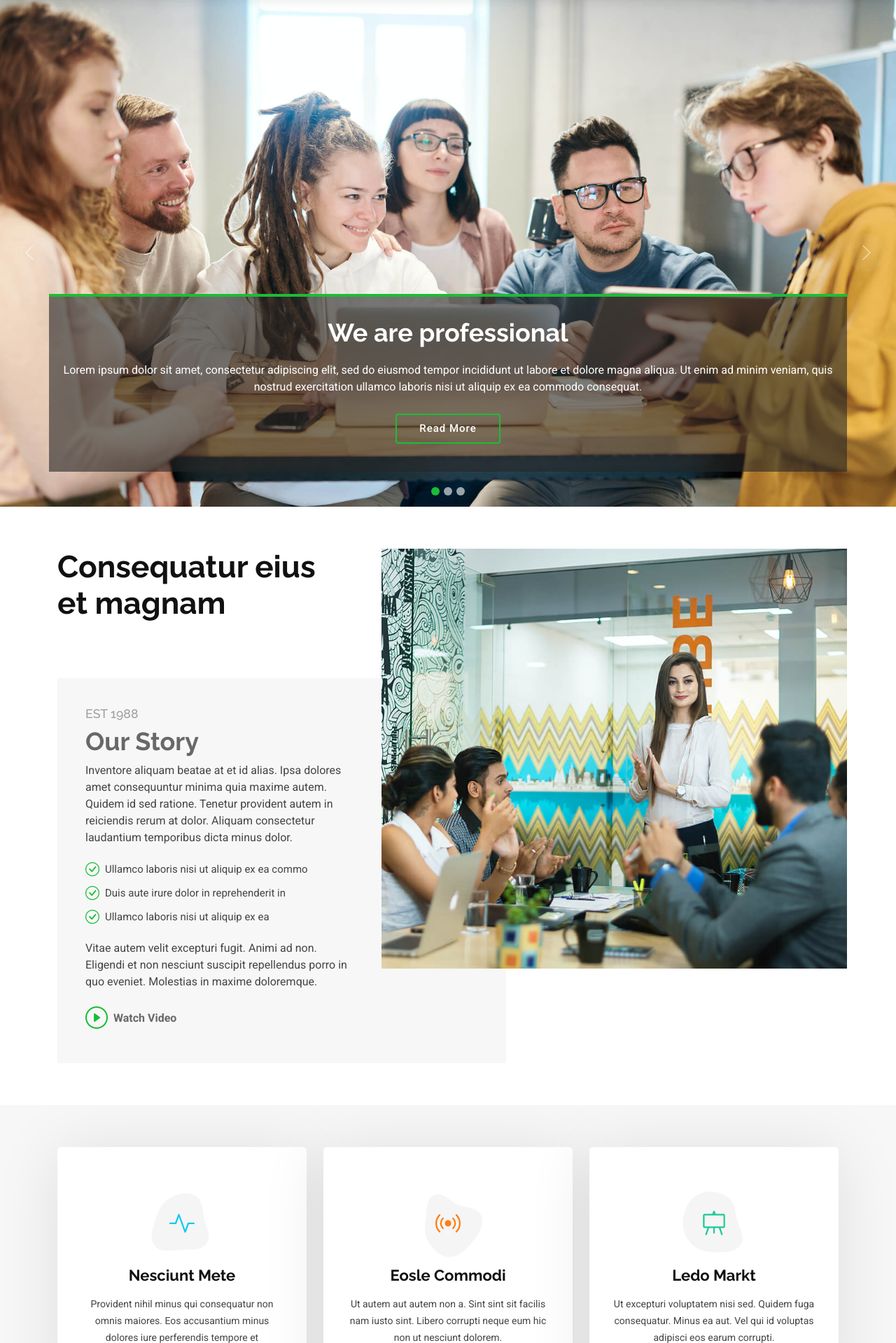
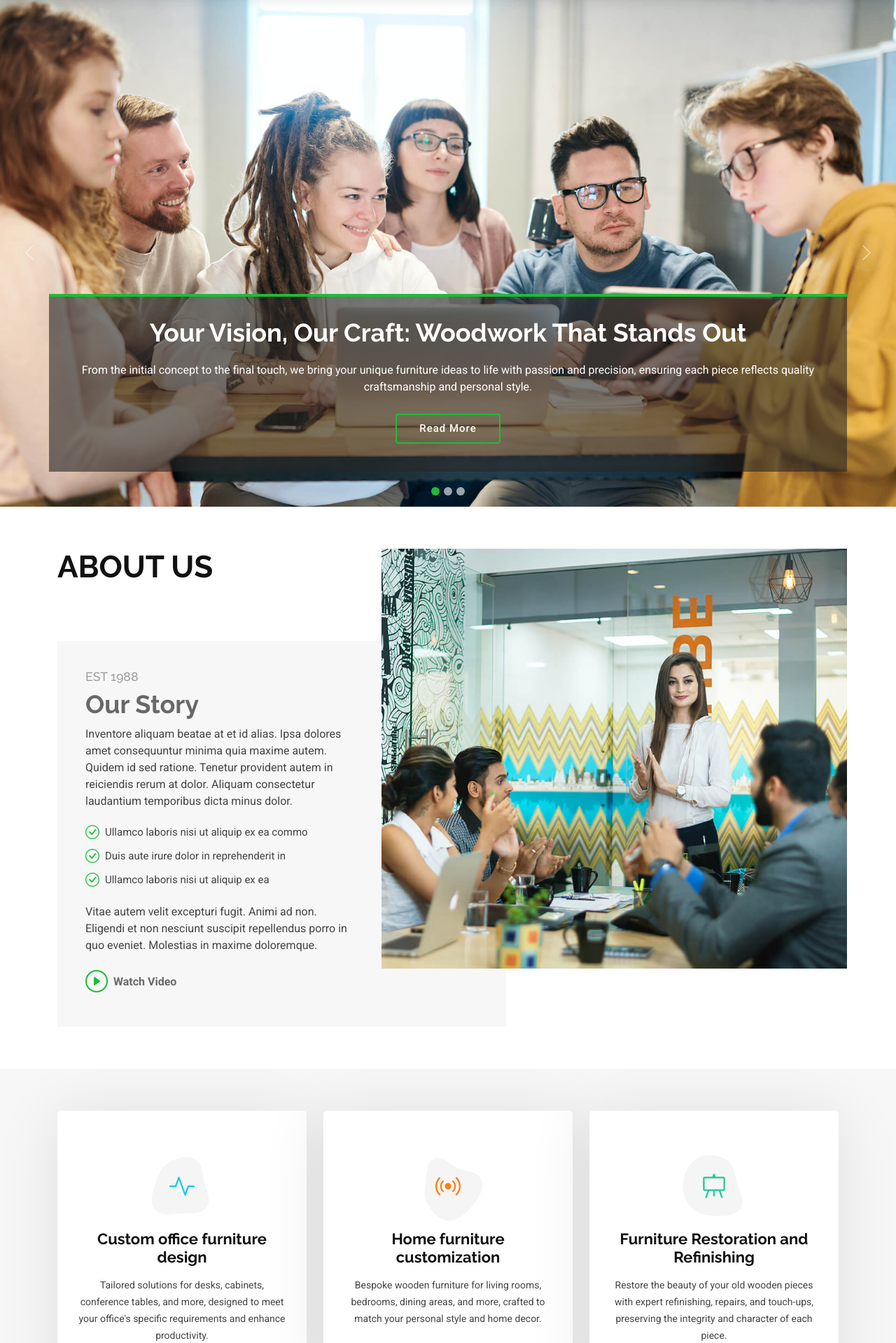
Before and after one commit to quiesscent/company, a Django app: page / in a window 1280 px wide. Shown: the part 77-1996 px from the top of the page at 70% size. Run offline with Django 5.2, Linux system fonts and the light colour scheme; some libraries are stand-ins or nearby versions.

Commit message:
updated the data in the services section
in the home page and services page

```diff
--- a/companywebsite/features/templates/index.html
+++ b/companywebsite/features/templates/index.html
@@ -17,8 +17,8 @@
         <div class="carousel-item active">
           <img src="{% static 'assets/img/hero-carousel/hero-carousel-1.jpg' %}" alt="">
           <div class="container">
-            <h2>We are professional</h2>
-            <p>Lorem ipsum dolor sit amet, consectetur adipiscing elit, sed do eiusmod tempor incididunt ut labore et dolore magna aliqua. Ut enim ad minim veniam, quis nostrud exercitation ullamco laboris nisi ut aliquip ex ea commodo consequat.</p>
+            <h2>Your Vision, Our Craft: Woodwork That Stands Out</h2>
+            <p>From the initial concept to the final touch, we bring your unique furniture ideas to life with passion and precision, ensuring each piece reflects quality craftsmanship and personal style.</p>
             <a href="{% url 'about' %}" class="btn-get-started">Read More</a>
           </div>
         </div><!-- End Carousel Item -->
@@ -26,8 +26,8 @@
         <div class="carousel-item">
           <img src="{% static 'assets/img/hero-carousel/hero-carousel-2.jpg' %}" alt="">
           <div class="container">
-            <h2>At vero eos et accusamus</h2>
-            <p>Nam libero tempore, cum soluta nobis est eligendi optio cumque nihil impedit quo minus id quod maxime placeat facere possimus, omnis voluptas assumenda est, omnis dolor repellendus. Temporibus autem quibusdam et aut officiis debitis aut.</p>
+            <h2>Elevate Your Home with Bespoke Wood Creations</h2>
+            <p>Transform your living spaces with beautifully handcrafted furniture that combines timeless style and functionality, made to complement your home's aesthetic and built to last.</p>
             <a href="{% url 'about' %}" class="btn-get-started">Read More</a>
           </div>
         </div><!-- End Carousel Item -->
@@ -35,8 +35,8 @@
         <div class="carousel-item">
           <img src="{% static 'assets/img/hero-carousel/hero-carousel-3.jpg' %}" alt="">
           <div class="container">
-            <h2>Temporibus autem quibusdam</h2>
-            <p>Beatae vitae dicta sunt explicabo. Nemo enim ipsam voluptatem quia voluptas sit aspernatur aut odit aut fugit, sed quia consequuntur magni dolores eos qui ratione voluptatem sequi nesciunt omnis iste natus error sit voluptatem accusantium.</p>
+            <h2>Crafting Custom Office Furniture That Inspires</h2>
+            <p>Elevate your workspace with expertly crafted wooden furniture, designed to create an environment that enhances productivity and exudes professionalism. Tailored for every unique office need.</p>
             <a href="{% url 'about' %}" class="btn-get-started">Read More</a>
           </div>
         </div><!-- End Carousel Item -->
@@ -65,7 +65,7 @@
           <div class="col-lg-7 about-img" data-aos="zoom-out" data-aos-delay="200"><img src="{% static 'assets/img/about.jpg' %}"></div>
 
           <div class="col-lg-7" data-aos="fade-up" data-aos-delay="100">
-            <h2 class="inner-title">Consequatur eius et magnam</h2>
+            <h2 class="inner-title">ABOUT US</h2>
             <div class="our-story">
               <h4>Est 1988</h4>
               <h3>Our Story</h3>
@@ -106,9 +106,9 @@
                 <i class="bi bi-activity"></i>
               </div>
               <a href="{% url "serviceDetails" %}" class="stretched-link">
-                <h3>Nesciunt Mete</h3>
+                <h3>Custom office furniture design</h3>
               </a>
-              <p>Provident nihil minus qui consequatur non omnis maiores. Eos accusantium minus dolores iure perferendis tempore et consequatur.</p>
+              <p>Tailored solutions for desks, cabinets, conference tables, and more, designed to meet your office's specific requirements and enhance productivity.</p>
             </div>
           </div><!-- End Service Item -->
 
@@ -121,9 +121,9 @@
                 <i class="bi bi-broadcast"></i>
               </div>
               <a href="{% url "serviceDetails" %}" class="stretched-link">
-                <h3>Eosle Commodi</h3>
+                <h3>Home furniture customization</h3>
               </a>
-              <p>Ut autem aut autem non a. Sint sint sit facilis nam iusto sint. Libero corrupti neque eum hic non ut nesciunt dolorem.</p>
+              <p>Bespoke wooden furniture for living rooms, bedrooms, dining areas, and more, crafted to match your personal style and home decor.</p>
             </div>
           </div><!-- End Service Item -->
 
@@ -136,9 +136,9 @@
                 <i class="bi bi-easel"></i>
               </div>
               <a href="{% url "serviceDetails" %}" class="stretched-link">
-                <h3>Ledo Markt</h3>
+                <h3>Furniture Restoration and Refinishing</h3>
               </a>
-              <p>Ut excepturi voluptatem nisi sed. Quidem fuga consequatur. Minus ea aut. Vel qui id voluptas adipisci eos earum corrupti.</p>
+              <p>Restore the beauty of your old wooden pieces with expert refinishing, repairs, and touch-ups, preserving the integrity and character of each piece.</p>
             </div>
           </div><!-- End Service Item -->
 
@@ -151,9 +151,9 @@
                 <i class="bi bi-bounding-box-circles"></i>
               </div>
               <a href="{% url "serviceDetails" %}" class="stretched-link">
-                <h3>Asperiores Commodit</h3>
+                <h3>Wooden Cabinetry and Storage Solutions</h3>
               </a>
-              <p>Non et temporibus minus omnis sed dolor esse consequatur. Cupiditate sed error ea fuga sit provident adipisci neque.</p>
+              <p>Custom cabinets and storage units designed for kitchens, bathrooms, and closets, combining functionality with elegance to maximize space.</p>
               <a href="{% url "serviceDetails" %}" class="stretched-link"></a>
             </div>
           </div><!-- End Service Item -->
@@ -167,9 +167,9 @@
                 <i class="bi bi-calendar4-week icon"></i>
               </div>
               <a href="{% url "serviceDetails" %}" class="stretched-link">
-                <h3>Velit Doloremque</h3>
+                <h3>Outdoor Furniture Design</h3>
               </a>
-              <p>Cumque et suscipit saepe. Est maiores autem enim facilis ut aut ipsam corporis aut. Sed animi at autem alias eius labore.</p>
+              <p>Durable, stylish outdoor wooden furniture, including patio sets, benches, and lounge pieces, made to withstand the elements and enhance your outdoor spaces.</p>
               <a href="{% url "serviceDetails" %}" class="stretched-link"></a>
             </div>
           </div><!-- End Service Item -->
@@ -183,9 +183,9 @@
                 <i class="bi bi-chat-square-text"></i>
               </div>
               <a href="{% url "serviceDetails" %}" class="stretched-link">
-                <h3>Dolori Architecto</h3>
+                <h3>Wood Accents and Decor Pieces</h3>
               </a>
-              <p>Hic molestias ea quibusdam eos. Fugiat enim doloremque aut neque non et debitis iure. Corrupti recusandae ducimus enim.</p>
+              <p>Unique wood-based decorative items like shelves, wall panels, frames, and art pieces, adding warmth and personality to any space.</p>
               <a href="{% url "serviceDetails" %}" class="stretched-link"></a>
             </div>
           </div><!-- End Service Item -->
@@ -367,6 +367,49 @@
 
     </section><!-- /Clients Section -->
 
+
+
+    <section id="testimonials" class="testimonials section">
+
+      <div class="container">
+
+        <div class="row gy-4">
+
+          <div class="col-lg-6" data-aos="fade-up" data-aos-delay="100">
+            <div class="testimonial-item">
+              <img src="{% static 'assets/img/testimonials/testimonials-1.jpg' %}" class="testimonial-img" alt="">
+              <h3>Saul Goodman</h3>
+              <h4>Ceo &amp; Founder</h4>
+              <div class="stars">
+                <i class="bi bi-star-fill"></i><i class="bi bi-star-fill"></i><i class="bi bi-star-fill"></i><i class="bi bi-star-fill"></i><i class="bi bi-star-fill"></i>
+              </div>
+              <p>
+                <i class="bi bi-quote quote-icon-left"></i>
+                <span>Proin iaculis purus consequat sem cure digni ssim donec porttitora entum suscipit rhoncus. Accusantium quam, ultricies eget id, aliquam eget nibh et. Maecen aliquam, risus at semper.</span>
+                <i class="bi bi-quote quote-icon-right"></i>
+              </p>
+            </div>
+          </div><!-- End testimonial item -->
+
+          <div class="col-lg-6" data-aos="fade-up" data-aos-delay="200">
+            <div class="testimonial-item">
+              <img src="{% static 'assets/img/testimonials/testimonials-2.jpg' %}" class="testimonial-img" alt="">
+              <h3>Sara Wilsson</h3>
+              <h4>Designer</h4>
+              <div class="stars">
+                <i class="bi bi-star-fill"></i><i class="bi bi-star-fill"></i><i class="bi bi-star-fill"></i><i class="bi bi-star-fill"></i><i class="bi bi-star-fill"></i>
+              </div>
+              <p>
+                <i class="bi bi-quote quote-icon-left"></i>
+                <span>Export tempor illum tamen malis malis eram quae irure esse labore quem cillum quid cillum eram malis quorum velit fore eram velit sunt aliqua noster fugiat irure amet legam anim culpa.</span>
+                <i class="bi bi-quote quote-icon-right"></i>
+              </p>
+            </div>
+          </div><!-- End testimonial item -->
+        </div>
+      </div>
+    </section>
+
   </main>
 
 
```
Also changed, not shown: companywebsite/features/templates/services.html (+12 -12 lines).
